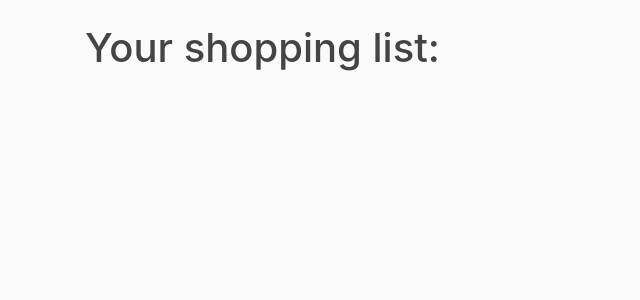
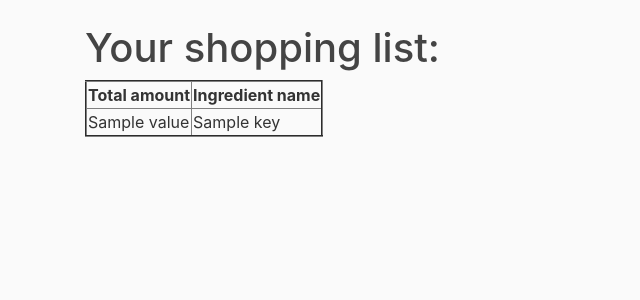
Before and after one commit to matthias4366/mf-2, a Django app: template projectmf/measuredfood/templates/measuredfood/shoppinglist.html in a window 1280 px wide. Shown: the part 56-356 px from the top of the page, without its empty margins (0-640 px from the left). Run offline with Django 3.2, Linux system fonts and the light colour scheme; the template is opened without the code that fills it: most values are stand-ins (such as "Sample title", 1, 10 or a date in 2020); some libraries are stand-ins or nearby versions.

Commit message:
Error removed! To display the shopping_list_dict in the html template, I had to add .items to results_shopping_list. It works now. I am happy about this.

```diff
--- a/projectmf/measuredfood/templates/measuredfood/shoppinglist.html
+++ b/projectmf/measuredfood/templates/measuredfood/shoppinglist.html
@@ -1,4 +1,16 @@
 {% extends "measuredfood/base.html" %}
 {% block content %}
   <h1>Your shopping list:</h1>
+  <table border="2">
+    <thead>
+      <th>Total amount</th>
+      <th>Ingredient name</th>
+    </thead>
+    {% for key, value in results_shopping_list.items %}
+    <tr>
+      <td>{{ value }}</td>
+      <td>{{ key }}</td>
+    </tr>
+    {% endfor %}
+  </table>
 {% endblock content %}
```
Also changed, not shown: projectmf/measuredfood/templates/measuredfood/shoppinglist_code_reverse_interim.html (deleted, +0 -20 lines).
